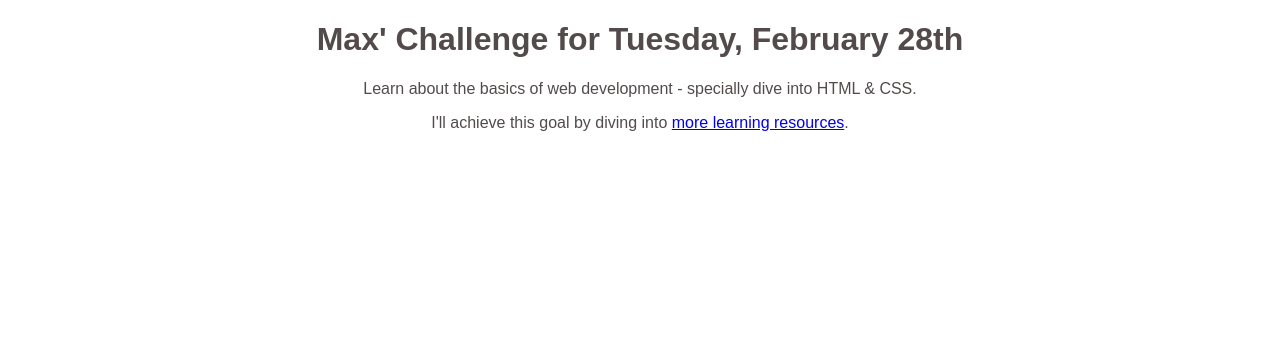
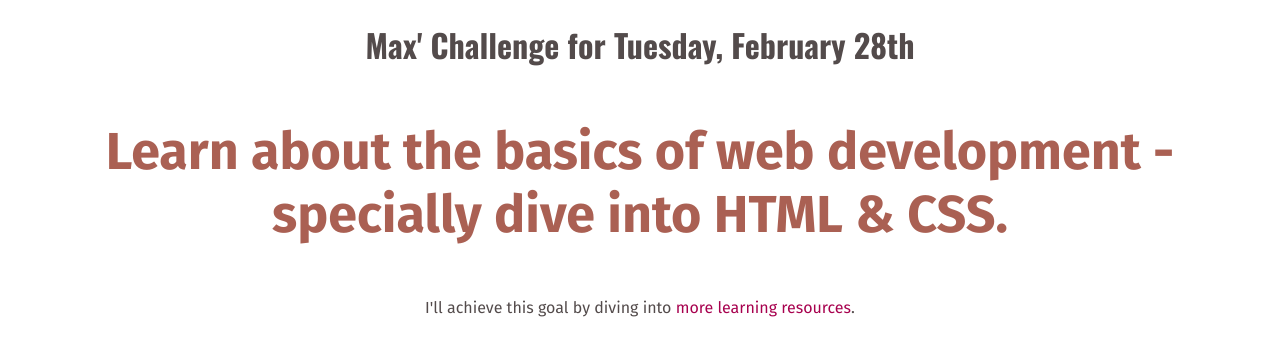
Before and after one commit to pedrobbroso/100-days-of-code, a plain HTML site: page index.html in a window 1280 px wide. Drawn offline with nearby package versions, Linux system fonts and the light colour scheme.

Commit message:
day 4 complete

```diff
--- a/index.html
+++ b/index.html
@@ -1,24 +1,18 @@
 <!DOCTYPE html>
 <html>
   <head>
-    <style>
-      h1 {
-        font-family: sans-serif;
-        text-align: center;
-        color: rgb(83, 75, 75);
-      }
-
-      p {
-        font-family: sans-serif;
-        text-align: center;
-        color: rgb(83, 75, 75);
-      }
-    </style>
+    <link rel="preconnect" href="https://fonts.googleapis.com" />
+    <link rel="preconnect" href="https://fonts.gstatic.com" crossorigin />
+    <link
+      href="https://fonts.googleapis.com/css2?family=Fira+Sans:wght@400;700&family=Oswald:wght@700&display=swap"
+      rel="stylesheet"
+    />
+    <link rel="stylesheet" href="styles.css" />
     <title>My Daily Challenge</title>
   </head>
   <body>
     <h1>Max' Challenge for Tuesday, February 28th</h1>
-    <p>
+    <p id="todays-challenge">
       Learn about the basics of web development - specially dive into HTML &
       CSS.
     </p>
--- /dev/null
+++ b/styles.css
@@ -0,0 +1,26 @@
+h1 {
+    font-family: 'Oswald', sans-serif;
+    text-align: center;
+    color: rgb(83, 75, 75);
+}
+
+p {
+    font-family: 'Fira Sans', sans-serif;
+    text-align: center;
+    color: rgb(83, 75, 75);
+}
+
+a {
+    color: rgb(167, 1, 78);
+    text-decoration: none;
+}
+
+a:hover {
+    text-decoration: underline;
+}
+
+#todays-challenge {
+    color: rgb(170, 96, 83);
+    font-weight: bold;
+    font-size: 52px;
+}
```
